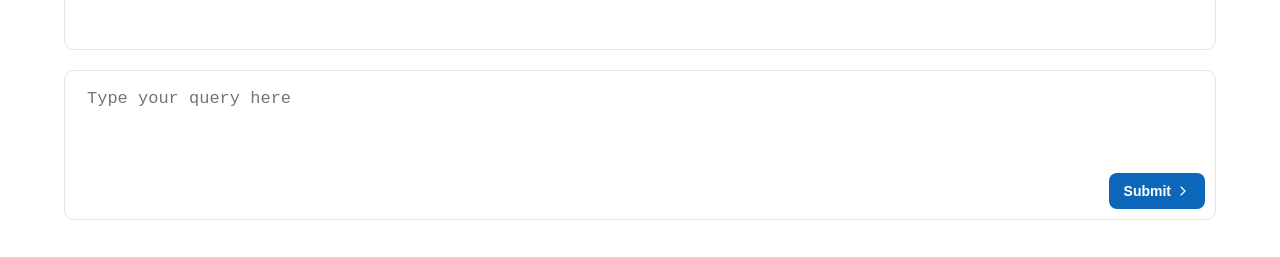
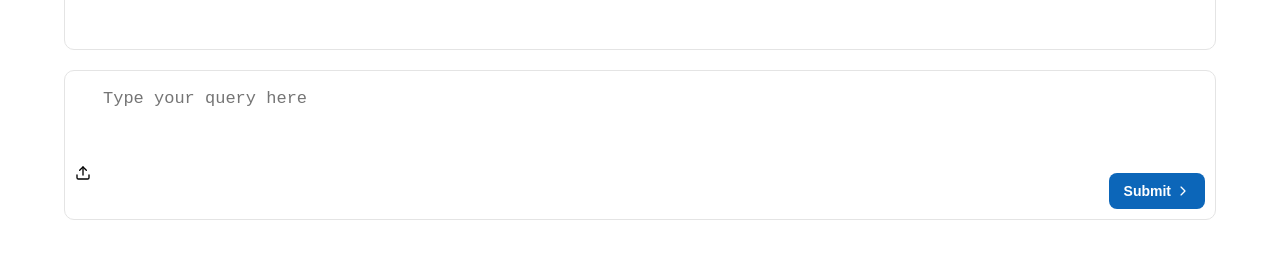
Before and after one commit to arkalal/Chakrava-Model-AI, a Next.js app: page /playground in a window 1280 px wide. Shown: the part 540-797 px from the top of the page. Built offline with nearby package versions, Linux system fonts and the light colour scheme.

Commit message:
fixing image upload

```diff
--- a/Components/Chat.module.scss
+++ b/Components/Chat.module.scss
@@ -59,6 +59,14 @@
     flex-direction: column;
 
     .chatInput {
+      .imagePreview {
+        img {
+          object-fit: contain;
+          height: auto;
+          width: 50px;
+        }
+      }
+
       .chatForm {
         padding: 10px;
         border: 1px solid $borders;
--- a/Components/ChatInput/ChatInput.js
+++ b/Components/ChatInput/ChatInput.js
@@ -1,11 +1,17 @@
-// components/ChatInput.js
-
-import React from "react";
+import React, { useRef } from "react";
 import styles from "../Chat.module.scss";
 import { IoIosArrowForward } from "react-icons/io";
-import { FiSend } from "react-icons/fi";
+import { FiUpload } from "react-icons/fi"; // Send and Upload icons
 
-const ChatInput = ({ value, onChange, onSubmit }) => {
+const ChatInput = ({
+  value,
+  onChange,
+  onSubmit,
+  handleImageUpload,
+  resetFileInput,
+}) => {
+  const fileInputRef = useRef(null); // Define file input ref
+
   const handleKeyDown = (event) => {
     if (event.key === "Enter" && !event.shiftKey) {
       event.preventDefault();
@@ -14,7 +20,28 @@ const ChatInput = ({ value, onChange, onSubmit }) => {
   };
 
   return (
-    <form className={styles.chatForm} onSubmit={onSubmit}>
+    <form
+      className={styles.chatForm}
+      onSubmit={(e) => {
+        onSubmit(e);
+        if (fileInputRef.current) {
+          fileInputRef.current.value = ""; // Reset file input after form submit
+          resetFileInput(); // Reset parent component state
+        }
+      }}
+    >
+      <div className={styles.inputControls}>
+        <label htmlFor="imageUpload">
+          <FiUpload className={styles.uploadIcon} />
+        </label>
+        <input
+          type="file"
+          id="imageUpload"
+          ref={fileInputRef} // Attach ref to file input
+          accept="image/*"
+          style={{ display: "none" }}
+          onChange={handleImageUpload} // Handle image upload
+        />
         <textarea
           value={value}
           onChange={onChange}
@@ -22,10 +49,10 @@ const ChatInput = ({ value, onChange, onSubmit }) => {
           placeholder="Type your query here"
         />
         <div className={styles.icons}>
-        <button>
-          Submit
-          <IoIosArrowForward className={styles.icon} onClick={onSubmit} />
+          <button type="submit">
+            Submit <IoIosArrowForward className={styles.icon} />
           </button>
+        </div>
       </div>
     </form>
   );
--- a/Components/ChatWindow/ChatWindow.js
+++ b/Components/ChatWindow/ChatWindow.js
@@ -3,18 +3,18 @@
 import React, { useState, useRef, useLayoutEffect } from "react";
 import styles from "../Chat.module.scss";
 import ChatMessage from "../ChatMessage/ChatMessage";
-import SliderControl from "../SliderControl/SliderControl";
+import { useChat } from "ai/react";
 import ChatInput from "../ChatInput/ChatInput";
-import { useChat } from "ai/react";
 
 const ChatWindow = () => {
   const [model, setModel] = useState("gpt-3.5-turbo");
-  const [outputLength, setOutputLength] = useState(1000); // Default value
-  const [temperature, setTemperature] = useState(0.8); // Default value
-  const [topP, setTopP] = useState(1.0); // Default value
-  const [topK, setTopK] = useState(50); // Default value
+  const [outputLength, setOutputLength] = useState(1000);
+  const [temperature, setTemperature] = useState(0.8);
+  const [topP, setTopP] = useState(1.0);
+  const [topK, setTopK] = useState(50);
   const [repetitionPenalty, setRepetitionPenalty] = useState(1.0);
-  const [loading, setLoading] = useState(false);
+  const [imageFile, setImageFile] = useState(null); // Store uploaded image
+  const [imagePreview, setImagePreview] = useState(null); // For image preview
 
   const messagesEndRef = useRef(null);
 
@@ -31,12 +31,39 @@ const ChatWindow = () => {
       },
     });
 
-  // Scroll to the bottom as messages update
+  // Scroll to the bottom when messages update
   useLayoutEffect(() => {
     if (messagesEndRef.current) {
       messagesEndRef.current.scrollIntoView();
     }
   }, [messages]);
+
+  // Handle image upload and preview
+  const handleImageUpload = (event) => {
+    const files = event.target.files;
+    if (files && files[0]) {
+      setImageFile(files); // Store the FileList
+      setImagePreview(URL.createObjectURL(files[0])); // Preview image
+    }
+  };
+
+  // Reset file input
+  const resetFileInput = () => {
+    setImageFile(null);
+    setImagePreview(null);
+  };
+
+  // Submit with prompt and image attachments
+  const handleFormSubmit = async (e) => {
+    e.preventDefault();
+    await handleSubmit(e, {
+      experimental_attachments: imageFile, // Send image attachments
+    });
+
+    // Reset input and file after submission
+    setInput("");
+    resetFileInput(); // Clear file input via the passed function
+  };
 
   return (
     <div className={styles.chatContainer}>
@@ -46,58 +73,24 @@ const ChatWindow = () => {
             {messages.map((message, index) => (
               <ChatMessage key={index} message={message} />
             ))}
-
             <div ref={messagesEndRef} />
           </div>
-          {/* <div className={styles.settingsPanel}>
-            <div className={styles.modifications}>
-              <SliderControl
-                label="Output Length"
-                value={outputLength}
-                setValue={setOutputLength}
-                min={1}
-                max={1024}
-              />
-              <SliderControl
-                label="Temperature"
-                value={temperature}
-                setValue={setTemperature}
-                min={0}
-                max={1}
-                step={0.01}
-              />
-              <SliderControl
-                label="Top-P"
-                value={topP}
-                setValue={setTopP}
-                min={0}
-                max={1}
-                step={0.01}
-              />
-              <SliderControl
-                label="Top-K"
-                value={topK}
-                setValue={setTopK}
-                min={0}
-                max={100}
-              />
-              <SliderControl
-                label="Repetition Penalty"
-                value={repetitionPenalty}
-                setValue={setRepetitionPenalty}
-                min={0}
-                max={2}
-                step={0.01}
-              />
-            </div>
-          </div> */}
         </div>
 
         <div className={styles.chatInput}>
+          {imagePreview && (
+            <div className={styles.imagePreview}>
+              <img src={imagePreview} alt="Preview" />
+              <button onClick={() => setImagePreview(null)}>Remove</button>
+            </div>
+          )}
+
           <ChatInput
             value={input}
             onChange={handleInputChange}
-            onSubmit={handleSubmit}
+            onSubmit={handleFormSubmit}
+            handleImageUpload={handleImageUpload} // Pass image handler
+            resetFileInput={resetFileInput} // Pass reset function
           />
         </div>
       </div>
--- a/src/app/api/chat/route.js
+++ b/src/app/api/chat/route.js
@@ -16,6 +16,7 @@ export async function POST(req) {
       repetitionPenalty,
       key,
       endpoint,
+      experimental_attachments,
     } = await req.json();
 
     const config = new Configuration({
@@ -32,15 +33,13 @@ export async function POST(req) {
 
     const response = await openai.createChatCompletion({
       model: "ft:gpt-4o-2024-08-06:personal:chakrava-dev-v3:A3RXH2Hk",
-      temperature: 1,
+      temperature: 0.9,
       max_tokens: 4000,
       top_p: 1,
       frequency_penalty: 0,
       presence_penalty: 0,
-      response_format: {
-        type: "text",
-      },
       messages: [systemMessage, ...messages],
+      attachments: experimental_attachments, // Attach images if any
       stream: true,
     });
 
@@ -48,11 +47,6 @@ export async function POST(req) {
     return new StreamingTextResponse(stream);
   } catch (error) {
     console.error("API Error:", error);
-    return new NextResponse.json(
-      { error: error.message },
-      {
-        status: 400,
-      }
-    );
+    return NextResponse.json({ error: error.message }, { status: 400 });
   }
 }
```
Also changed, not shown: Components/ChatMessage/ChatMessage.js (+25 -4 lines). Lines whose indentation alone changed are shown as unchanged.
